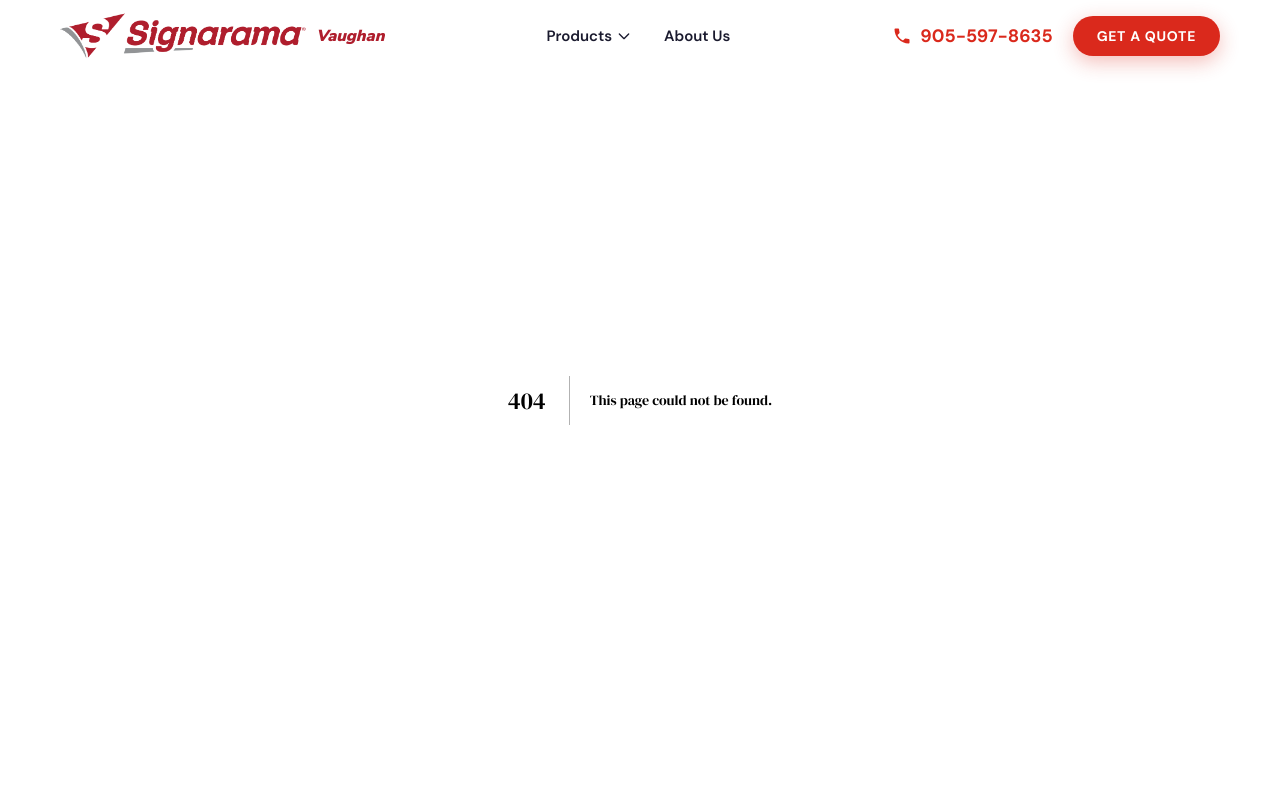
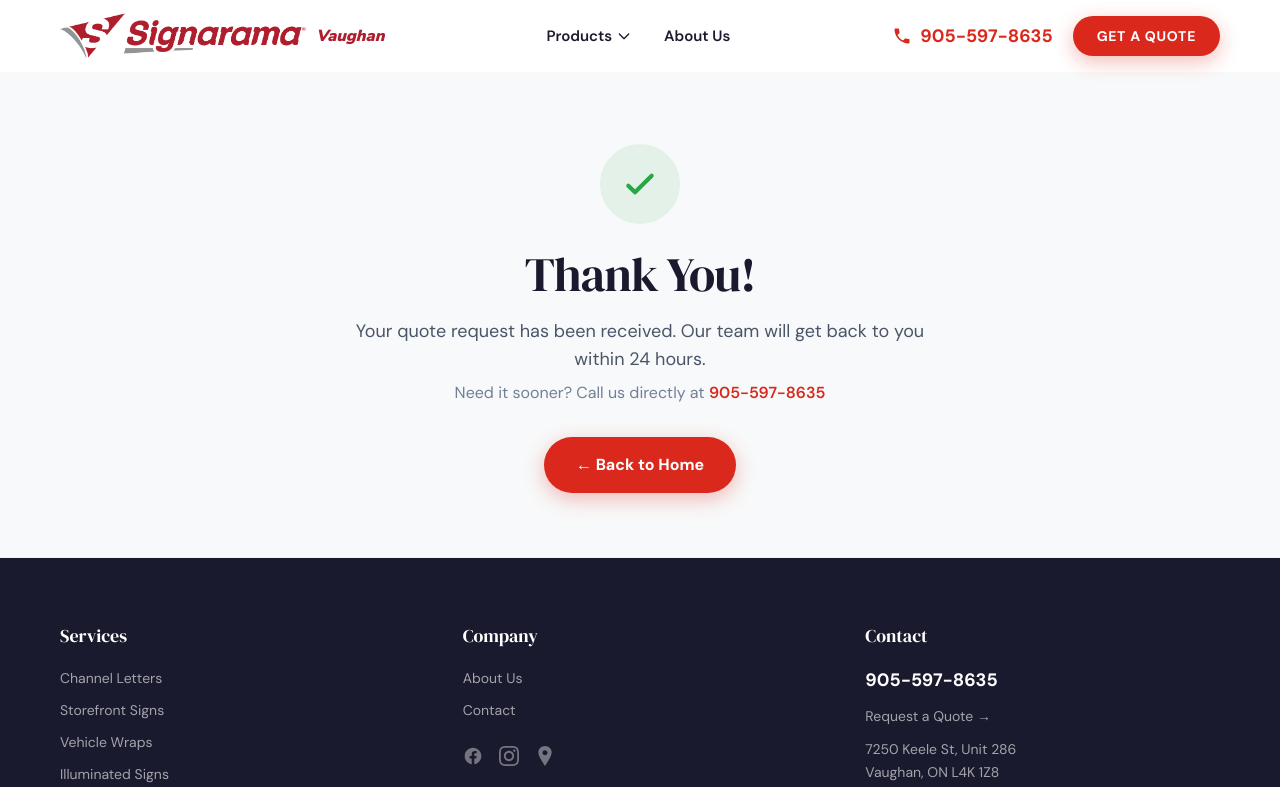
Before and after one commit to samerzumot/signarama-vaughan, a Next.js app: page /thank-you in a window 1280 px wide. Before the commit this address had no page. Shown: the top 787 px of the page. Built offline with nearby package versions, Linux system fonts and the light colour scheme.

Commit message:
feat: redirect quote submissions to /thank-you page for Google Ads conversion tracking

```diff
--- a/app/components/QuoteForm.tsx
+++ b/app/components/QuoteForm.tsx
@@ -1,20 +1,23 @@
 "use client";
 
 import { useState, useRef, FormEvent } from "react";
+import { useRouter } from "next/navigation";
 import { services } from "../lib/services";
 
 interface QuoteFormProps {
   variant?: "inline" | "modal";
   preselectedService?: string;
   heading?: string;
+  onSubmitSuccess?: () => void;
 }
 
 export function QuoteForm({
   variant = "inline",
   preselectedService,
   heading = "Get Your Free Quote",
+  onSubmitSuccess,
 }: QuoteFormProps) {
-  const [submitted, setSubmitted] = useState(false);
+  const router = useRouter();
   const [submitting, setSubmitting] = useState(false);
   const [fileNames, setFileNames] = useState<string[]>([]);
   const fileInputRef = useRef<HTMLInputElement>(null);
@@ -41,16 +44,14 @@ export function QuoteForm({
         method: "POST",
         body: formData,
       });
-      setSubmitted(true);
-      if (typeof window !== "undefined" && typeof window.gtag === "function") {
-        window.gtag("event", "conversion", {
-          send_to: "AW-17956192139/8e71CI6OuvkbEIv_lvJC",
-        });
-      }
     } catch {
-      setSubmitted(true);
+      // Still redirect on error so the user isn't stuck
     } finally {
       setSubmitting(false);
+      if (onSubmitSuccess) {
+        onSubmitSuccess();
+      }
+      router.push("/thank-you");
     }
   }
 
@@ -74,20 +75,6 @@ export function QuoteForm({
     setFileNames(names.slice(0, 5));
   }
 
-  if (submitted) {
-    return (
-      <div className={`text-center ${variant === "modal" ? "py-8" : "py-12"}`}>
-        <div className="w-16 h-16 bg-accent-green/10 rounded-full flex items-center justify-center mx-auto mb-4">
-          <svg className="w-8 h-8 text-accent-green" fill="none" viewBox="0 0 24 24" stroke="currentColor">
-            <path strokeLinecap="round" strokeLinejoin="round" strokeWidth={2.5} d="M5 13l4 4L19 7" />
-          </svg>
-        </div>
-        <h3 className="font-display text-display-sm text-text-primary mb-2">Request Received!</h3>
-        <p className="text-text-secondary mb-1">Our team will get back to you within 24 hours.</p>
-        <p className="text-text-muted text-sm">Or call us now at <a href="tel:9055978635" className="text-brand-red font-semibold">905-597-8635</a></p>
-      </div>
-    );
-  }
 
   const inputClass = "w-full px-4 py-3 border border-surface-light rounded-card text-base focus:outline-none focus:border-brand-red focus:ring-2 focus:ring-brand-red/10 transition-all bg-white";
 
--- a/app/components/QuoteModal.tsx
+++ b/app/components/QuoteModal.tsx
@@ -38,7 +38,7 @@ export function QuoteModal() {
             <path strokeLinecap="round" strokeLinejoin="round" strokeWidth={2} d="M6 18L18 6M6 6l12 12" />
           </svg>
         </button>
-        <QuoteForm variant="modal" heading="Request a Quote" />
+        <QuoteForm variant="modal" heading="Request a Quote" onSubmitSuccess={() => setOpen(false)} />
       </div>
     </div>
   );
--- /dev/null
+++ b/app/thank-you/page.tsx
@@ -0,0 +1,48 @@
+"use client";
+
+import { useEffect } from "react";
+import Link from "next/link";
+import { reportConversion, PHONE_NUMBER, PHONE_HREF } from "../lib/gtag";
+
+export default function ThankYouPage() {
+    useEffect(() => {
+        reportConversion();
+    }, []);
+
+    return (
+        <main>
+            <section className="bg-surface-cream border-b border-surface-light pt-36 pb-16">
+                <div className="container-content text-center">
+                    <div className="max-w-xl mx-auto">
+                        {/* Success Icon */}
+                        <div className="w-20 h-20 bg-accent-green/10 rounded-full flex items-center justify-center mx-auto mb-6">
+                            <svg className="w-10 h-10 text-accent-green" fill="none" viewBox="0 0 24 24" stroke="currentColor">
+                                <path strokeLinecap="round" strokeLinejoin="round" strokeWidth={2.5} d="M5 13l4 4L19 7" />
+                            </svg>
+                        </div>
+
+                        <h1 className="font-display text-display-lg text-text-primary mb-4">
+                            Thank You!
+                        </h1>
+                        <p className="text-text-secondary text-lg mb-2">
+                            Your quote request has been received. Our team will get back to you within 24 hours.
+                        </p>
+                        <p className="text-text-muted mb-8">
+                            Need it sooner? Call us directly at{" "}
+                            <a href={PHONE_HREF} className="text-brand-red font-semibold hover:underline">
+                                {PHONE_NUMBER}
+                            </a>
+                        </p>
+
+                        <Link
+                            href="/"
+                            className="btn-primary inline-block"
+                        >
+                            ← Back to Home
+                        </Link>
+                    </div>
+                </div>
+            </section>
+        </main>
+    );
+}
```
Also changed, not shown: 1 other file (tests, documents, lock files or other folders).
